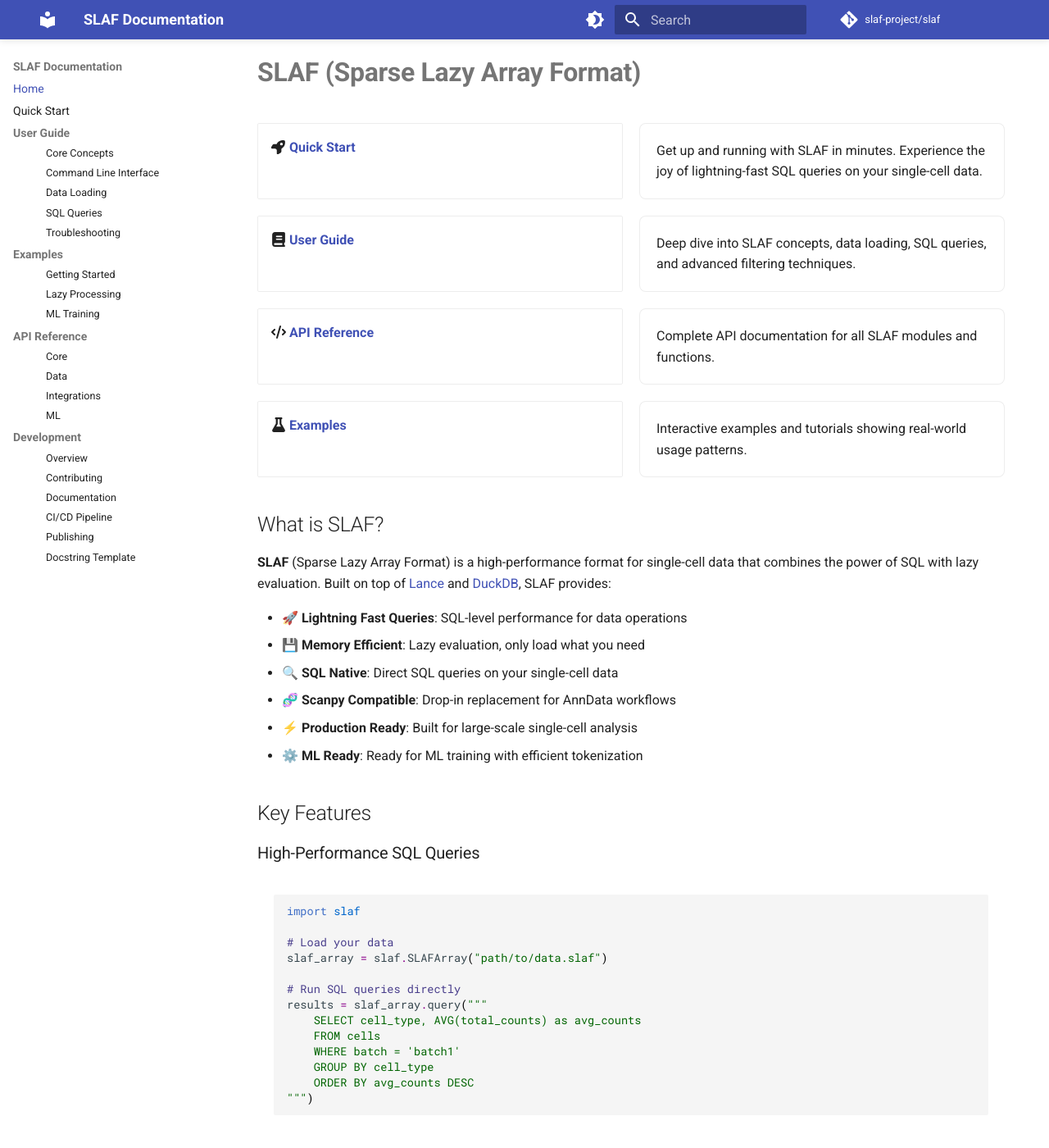
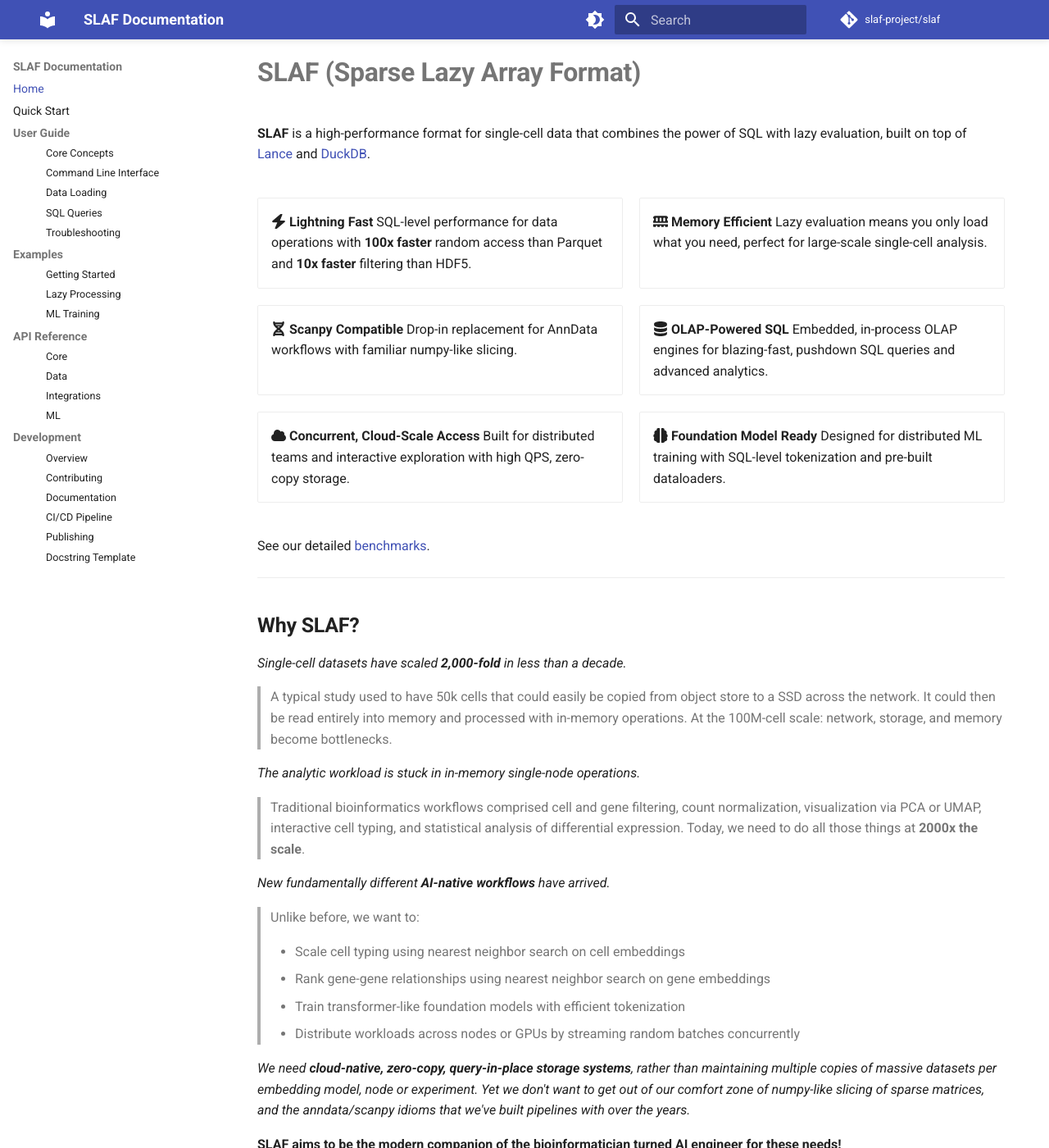
Before and after one commit to slaf-project/slaf, an MkDocs documentation site: the page built from docs/index.md, in a window 1280 px wide and 1400 px high. Shown: the whole window at 82% size. Built offline with MkDocs 1.6.1 and Material for MkDocs 9.7.7, drawn with Linux system fonts in a browser that asks for light colours; comment, search, counter and statistics services are not loaded; some of the changed text lies outside the part shown.

Commit message:
facelift for landing page

````diff
--- a/docs/index.md
+++ b/docs/index.md
@@ -1,119 +1,274 @@
 # **SLAF (Sparse Lazy Array Format)**
+
+**SLAF** is a high-performance format for single-cell data that combines the power of SQL with lazy evaluation, built on top of [Lance](https://lancedb.github.io/lance/) and [DuckDB](https://duckdb.org/).
 
 <div class="grid cards" markdown>
 
-- :fontawesome-solid-rocket: **[Quick Start](getting-started/quickstart.md)**
+- :fontawesome-solid-bolt: **Lightning Fast**
+  SQL-level performance for data operations with **100x faster** random access than Parquet and **10x faster** filtering than HDF5.
 
-  Get up and running with SLAF in minutes. Experience the joy of lightning-fast SQL queries on your single-cell data.
+- :fontawesome-solid-memory: **Memory Efficient**
+  Lazy evaluation means you only load what you need, perfect for large-scale single-cell analysis.
 
-- :fontawesome-solid-book: **[User Guide](user-guide/core-concepts.md)**
+- :fontawesome-solid-dna: **Scanpy Compatible**
+  Drop-in replacement for AnnData workflows with familiar numpy-like slicing.
 
-  Deep dive into SLAF concepts, data loading, SQL queries, and advanced filtering techniques.
+- :fontawesome-solid-database: **OLAP-Powered SQL**
+  Embedded, in-process OLAP engines for blazing-fast, pushdown SQL queries and advanced analytics.
 
-- :fontawesome-solid-code: **[API Reference](api/core.md)**
+- :fontawesome-solid-cloud: **Concurrent, Cloud-Scale Access**
+  Built for distributed teams and interactive exploration with high QPS, zero-copy storage.
 
-  Complete API documentation for all SLAF modules and functions.
-
-- :fontawesome-solid-flask: **[Examples](examples/getting-started.md)**
-
-  Interactive examples and tutorials showing real-world usage patterns.
+- :fontawesome-solid-brain: **Foundation Model Ready**
+  Designed for distributed ML training with SQL-level tokenization and pre-built dataloaders.
 
 </div>
 
-## What is SLAF?
+See our detailed [benchmarks](benchmarks/performance.md).
 
-**SLAF** (Sparse Lazy Array Format) is a high-performance format for single-cell data that combines the power of SQL with lazy evaluation. Built on top of [Lance](https://lancedb.github.io/lance/) and [DuckDB](https://duckdb.org/), SLAF provides:
+---
 
-- 🚀 **Lightning Fast Queries**: SQL-level performance for data operations
-- 💾 **Memory Efficient**: Lazy evaluation, only load what you need
-- 🔍 **SQL Native**: Direct SQL queries on your single-cell data
-- 🧬 **Scanpy Compatible**: Drop-in replacement for AnnData workflows
-- ⚡ **Production Ready**: Built for large-scale single-cell analysis
-- ⚙️ **ML Ready**: Ready for ML training with efficient tokenization
+## **Why SLAF?**
 
-## Key Features
+_Single-cell datasets have scaled **2,000-fold** in less than a decade._
 
-### High-Performance SQL Queries
+> A typical study used to have 50k cells that could easily be copied from object store to a SSD across the network. It could then be read entirely into memory and processed with in-memory operations. At the 100M-cell scale: network, storage, and memory become bottlenecks.
+
+_The analytic workload is stuck in in-memory single-node operations._
+
+> Traditional bioinformatics workflows comprised cell and gene filtering, count normalization, visualization via PCA or UMAP, interactive cell typing, and statistical analysis of differential expression. Today, we need to do all those things at **2000x the scale**.
+
+_New fundamentally different **AI-native workflows** have arrived._
+
+> Unlike before, we want to:
+
+> - Scale cell typing using nearest neighbor search on cell embeddings
+> - Rank gene-gene relationships using nearest neighbor search on gene embeddings
+> - Train transformer-like foundation models with efficient tokenization
+> - Distribute workloads across nodes or GPUs by streaming random batches concurrently
+
+_We need **cloud-native, zero-copy, query-in-place storage systems**, rather than maintaining multiple copies of massive datasets per embedding model, node or experiment. Yet we don't want to get out of our comfort zone of numpy-like slicing of sparse matrices, and the anndata/scanpy idioms that we've built pipelines with over the years._
+
+**SLAF aims to be the modern companion of the bioinformatician turned AI engineer for these needs!**
+
+---
+
+## **Win with SLAF**
+
+### Leverage pushdown filtering and SQL query optimization from the cloud
+
+<div class="grid" markdown>
+
+<div markdown>
+
+**Do this:**
 
 ```python
-import slaf
+from slaf import SLAFArray
 
-# Load your data
-slaf_array = slaf.SLAFArray("path/to/data.slaf")
+# Access your data directly from the cloud
+slaf_array = SLAFArray("s3://bucket/large_dataset.slaf")
 
-# Run SQL queries directly
+# Query just what you need with SQL
 results = slaf_array.query("""
-    SELECT cell_type, AVG(total_counts) as avg_counts
+    SELECT
+      cell_type,
+      AVG(total_counts) as avg_counts
     FROM cells
-    WHERE batch = 'batch1'
+    WHERE batch = "batch1"
+      AND cell_type IN ("T cells", "B cells")
     GROUP BY cell_type
     ORDER BY avg_counts DESC
 """)
 ```
 
-### Lazy Evaluation with Scanpy Integration
+</div>
+
+<div markdown>
+
+**Instead of:**
+
+```python
+import scanpy as sc
+
+# Download large dataset from the cloud
+!aws s3 cp s3://bucket/large_dataset.h5ad .
+
+# Load entire dataset into memory
+adata = sc.read_h5ad("large_dataset.h5ad")
+
+# Filter in memory
+subset = adata[adata.obs.batch == "batch1"]
+subset = subset[subset.obs.cell_type.isin(["T cells", "B cells"])]
+
+# Aggregate in memory
+results = subset.obs.groupby("cell_type")["total_counts"].mean()
+```
+
+</div>
+
+</div>
+
+### Evaluate lazily with numpy-like slicing using familiar scanpy idioms
+
+<div class="grid" markdown>
+
+<div markdown>
+
+**Do this:**
 
 ```python
 from slaf.integrations import read_slaf
 
 # Load as lazy AnnData
-adata = read_slaf("path/to/data.slaf")
+adata = read_slaf("s3://bucket/large_dataset.slaf")
 
 # Operations are lazy until you call .compute()
 subset = adata[adata.obs.cell_type == "T cells", :]
-expression = subset.X.compute()  # Only now is data loaded
+first_ten_cells = subset[:10, :]
+expression = first_ten_cells.X.compute()  # Only now is data loaded
 ```
 
-### Efficient ML Training
+</div>
+
+<div markdown>
+
+**Instead of:**
 
 ```python
-from slaf.ml import SLAFTokenizer
+# Download large dataset from the cloud
+!aws s3 cp s3://bucket/large_dataset.h5ad .
 
-# Tokenize your data for ML
-tokenizer = SLAFTokenizer.from_slaf(slaf_array)
-tokens = tokenizer.encode_batch(cell_ids)
+# Load entire dataset into memory
+adata = sc.read_h5ad("large_dataset.h5ad")
+
+# Filter in memory (expensive)
+subset = adata[adata.obs.cell_type == "T cells", :]
+first_ten_cells = subset[:10, :]
+expression = subset.X  # Always loads full data
 ```
 
-## Quick Installation
+</div>
 
-```bash
-pip install slaf
+</div>
+
+### Stream tokenized batches using pre-built dataloaders directly from the cloud to GPU
+
+<div class="grid" markdown>
+
+<div markdown>
+
+**Do this:**
+
+```python
+from slaf import SLAFArray
+from slaf.ml.dataloaders import SLAFDataLoader
+
+# Access your data directly from the cloud
+slaf_array = slaf.SLAFArray("s3://bucket/large_dataset.slaf")
+
+# Create production-ready DataLoader
+dataloader = SLAFDataLoader(
+    slaf_array=slaf_array,
+    tokenizer_type="geneformer",
+    batch_size=32,
+    max_genes=2048,
+    vocab_size=50000
+)
+
+# Stream batches for training
+for batch in dataloader:
+    input_ids = batch["input_ids"]      # Already tokenized
+    attention_mask = batch["attention_mask"]
+    cell_ids = batch["cell_ids"]
+    # Your training code here
 ```
 
-For development dependencies:
+</div>
 
-```bash
-pip install slaf[docs,dev,test]
+<div markdown>
+
+**Instead of:**
+
+```python
+import scanpy as sc
+import torch
+import numpy as np
+from torch.utils.data import DataLoader, Dataset
+
+# Download large dataset from the cloud
+!aws s3 cp s3://bucket/large_dataset.h5ad .
+
+# Load entire dataset into memory
+adata = sc.read_h5ad("large_dataset.h5ad")
+
+# Build gene vocabulary (manual implementation)
+gene_counts = adata.var.index.tolist()
+vocab_size = 50000
+gene_vocab = {gene: i + 4 for i, gene in enumerate(gene_counts[:vocab_size])}
+special_tokens = {"PAD": 0, "CLS": 1, "SEP": 2, "UNK": 3}
+
+# Custom tokenization function
+def tokenize_geneformer(expression_row, max_genes=2048):
+    # Rank genes by expression
+    nonzero_indices = np.nonzero(expression_row)[0]
+    if len(nonzero_indices) == 0:
+        return [special_tokens["PAD"]] * max_genes
+
+    # Sort by expression level
+    sorted_indices = sorted(nonzero_indices,
+                          key=lambda i: expression_row[i], reverse=True)
+
+    # Convert to tokens
+    tokens = []
+    for gene_idx in sorted_indices[:max_genes]:
+        gene_id = adata.var.index[gene_idx]
+        token = gene_vocab.get(gene_id, special_tokens["UNK"])
+        tokens.append(token)
+
+    # Pad to max_genes
+    while len(tokens) < max_genes:
+        tokens.append(special_tokens["PAD"])
+
+    return tokens[:max_genes]
+
+# Create custom dataset class
+class SingleCellDataset(Dataset):
+    def __init__(self, adata, max_genes=2048):
+        self.adata = adata
+        self.max_genes = max_genes
+        self.expression_matrix = adata.X.toarray()  # Convert to dense
+
+    def __len__(self):
+        return len(self.adata)
+
+    def __getitem__(self, idx):
+        # Tokenize on-the-fly (expensive)
+        expression_row = self.expression_matrix[idx]
+        tokens = tokenize_geneformer(expression_row, self.max_genes)
+
+        # Create attention mask
+        attention_mask = [1 if token != special_tokens["PAD"] else 0
+                        for token in tokens]
+
+        return {
+            "input_ids": torch.tensor(tokens, dtype=torch.long),
+            "attention_mask": torch.tensor(attention_mask, dtype=torch.bool),
+            "cell_ids": torch.tensor([idx], dtype=torch.long)
+        }
+
+# Create dataset and dataloader
+dataset = SingleCellDataset(adata)
+dataloader = DataLoader(dataset, batch_size=32, shuffle=True)
+
+# Training loop
+for batch in dataloader:
+    input_ids = batch["input_ids"]
+    attention_mask = batch["attention_mask"]
+    cell_ids = batch["cell_ids"]
+    # Your training code here
 ```
 
-## Architecture
-
-SLAF stores single-cell data in three optimized tables:
-
-- **`cells`**: Cell metadata and QC metrics
-- **`genes`**: Gene metadata and annotations
-- **`expression`**: Sparse expression matrix data
-
-All tables are stored in the [Lance format](https://lancedb.github.io/lance/) for maximum performance and can be queried directly with SQL via DuckDB.
-
-## Performance Benchmarks
-
-SLAF provides significant performance improvements over traditional formats:
-
-- **100x faster** random access than Parquet
-- **10x faster** filtering operations than HDF5
-- **Memory efficient** lazy evaluation for large datasets
-- **SQL-native** queries for complex operations
-
-See our [benchmarks](benchmarks/performance.md) for detailed performance comparisons.
-
-## Getting Help
-
-- 📖 **Documentation**: This site contains comprehensive guides and API docs
-- 💬 **GitHub Issues**: Report bugs or request features on [GitHub](https://github.com/slaf-project/slaf)
-
-## Contributing
-
-We welcome contributions! See our [contributing guide](development/contributing.md) for details on how to get started.
+</div>
 
 ---
````
